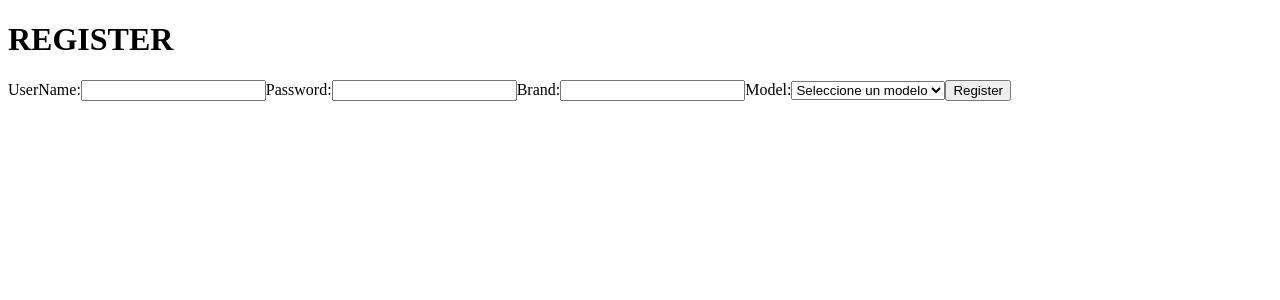
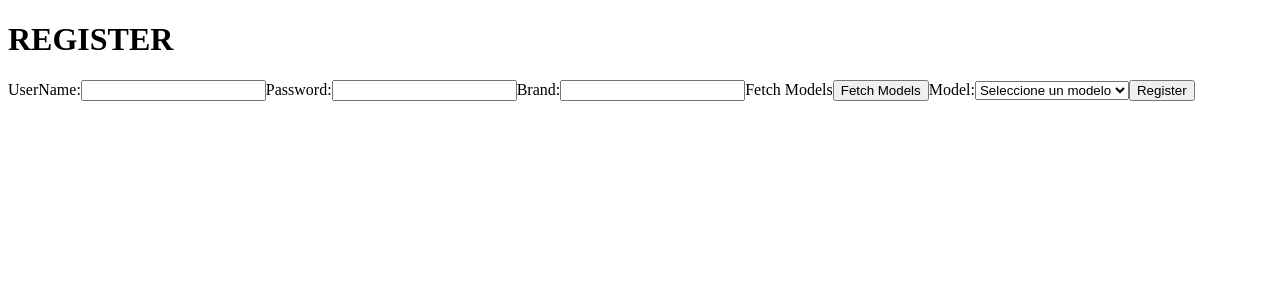
Before and after one commit to daniellopez1999/Enjoy-the-Throttle, a React (Create React App) app in the folder client/ett-client/: page /register in a window 1280 px wide. Shown: the top 300 px of the page. Built offline with nearby package versions, Linux system fonts and the light colour scheme.

Commit message:
consolelog with getModelsByBrand fetch in Register.jsx working. pending to show models in Models

```diff
--- a/client/ett-client/src/Register.jsx
+++ b/client/ett-client/src/Register.jsx
@@ -1,10 +1,10 @@
 // Register.jsx
 import React, { useState, useEffect } from 'react';
 import { useNavigate } from 'react-router-dom';
-import { register } from './requests/user';
+import { register, getModels } from './requests/user';
 
-const URL = 'http://localhost:3001/register'
-
+const URL = 'http://localhost:3001/register';
+const APIUrl = 'https://api.api-ninjas.com/v1/motorcycles?make='
 
 const mockData = [
   {
@@ -20,14 +20,12 @@ const mockData = [
 ];
 
 const Register = () => {
-
   const [userName, setUserName] = useState('');
   const [password, setPassword] = useState('');
   const [bikeBrand, setBikeBrand] = useState('');
   const [bikeModel, setBikeModel] = useState('');
   const [modelsByBrand, setModelsByBrand] = useState([]);
-
-  const navigate = useNavigate()
+  const navigate = useNavigate();
 
   useEffect(() => {
     if (bikeBrand && mockData.length > 0) {
@@ -38,14 +36,25 @@ const Register = () => {
       if (selectedBrand) {
         setModelsByBrand(selectedBrand.models || []);
       } else {
-        // Si la marca no se encuentra, establecer modelos en un array vacío
         setModelsByBrand([]);
       }
     } else {
-      // Si no hay marca escrita, establecer modelos en un array vacío
       setModelsByBrand([]);
     }
   }, [bikeBrand]);
+
+  const getModelsByBrand = async (brand) => {
+    const url = `${APIUrl}${brand}`
+    console.log(url)
+    const res = await getModels(url)
+
+    if (res.error) {
+      console.log(res.message);
+    } else {
+      console.log(res);
+    }
+
+  };
 
   const handleRegister = async (e) => {
     e.preventDefault();
@@ -55,21 +64,18 @@ const Register = () => {
       password: password,
       bikeBrand: bikeBrand,
       bikeModel: bikeModel,
-    }
+    };
 
-    const res = await register(URL,userData)
+    const res = await register(URL, userData);
 
     if (res.error) {
       console.log(res.message);
-      navigate('/register')
+      navigate('/register');
     } else {
-      console.log(res)
-      console.log('Successfully registered')
-      navigate('/')
+      console.log(res);
+      console.log('Successfully registered');
+      navigate('/');
     }
-
-
-
   };
 
   return (
@@ -107,6 +113,14 @@ const Register = () => {
             />
           </label>
 
+          {/* Botón para realizar la solicitud a la API */}
+          <label>
+            Fetch Models
+            <button type="button" onClick={() => getModelsByBrand(bikeBrand)}>
+              Fetch Models
+            </button>
+          </label>
+
           <label>
             Model:
             <select onChange={(e) => setBikeModel(e.target.value)} value={bikeModel} required>
--- a/client/ett-client/src/requests/user.js
+++ b/client/ett-client/src/requests/user.js
@@ -51,7 +51,33 @@ async function register (url, data) {
   }
 }
 
+async function getModels (url,data) {
+  try {
+    const response = await fetch(url, {
+      method: 'GET',
+      headers: {
+        'X-Api-Key': 'Wgp1mwm8XB3PeUrejLLO3Q==pmqHC9BQDe22X2ce',
+        "Content-Type": "application/json"
+      },
+      body: JSON.stringify(data)
+    })
+
+    const result = await response.json()
+
+    if (response.ok) {
+
+      return { error: false, data: result};
+    } else {
+      return { error: true, message: result.message };
+    }
+
+  } catch (error) {
+      return {error: true, message: error}
+  }
+}
+
 module.exports = {
   login,
-  register
+  register,
+  getModels
 }
```
